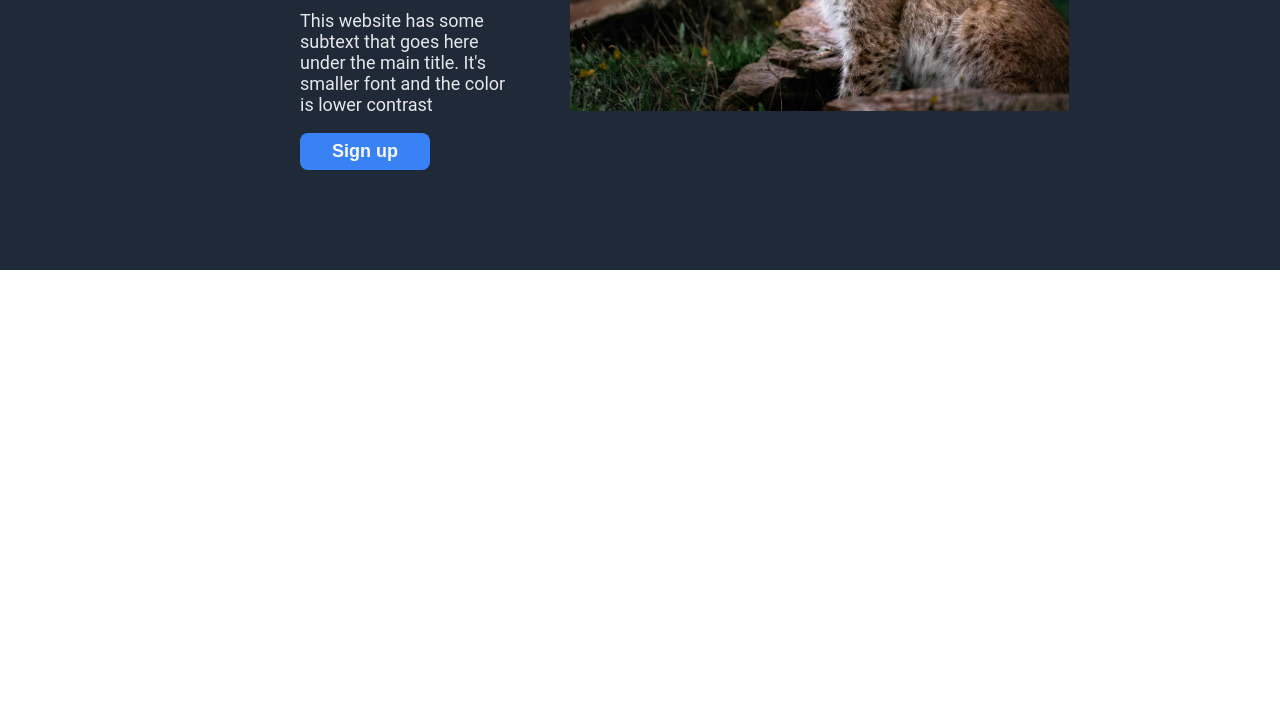
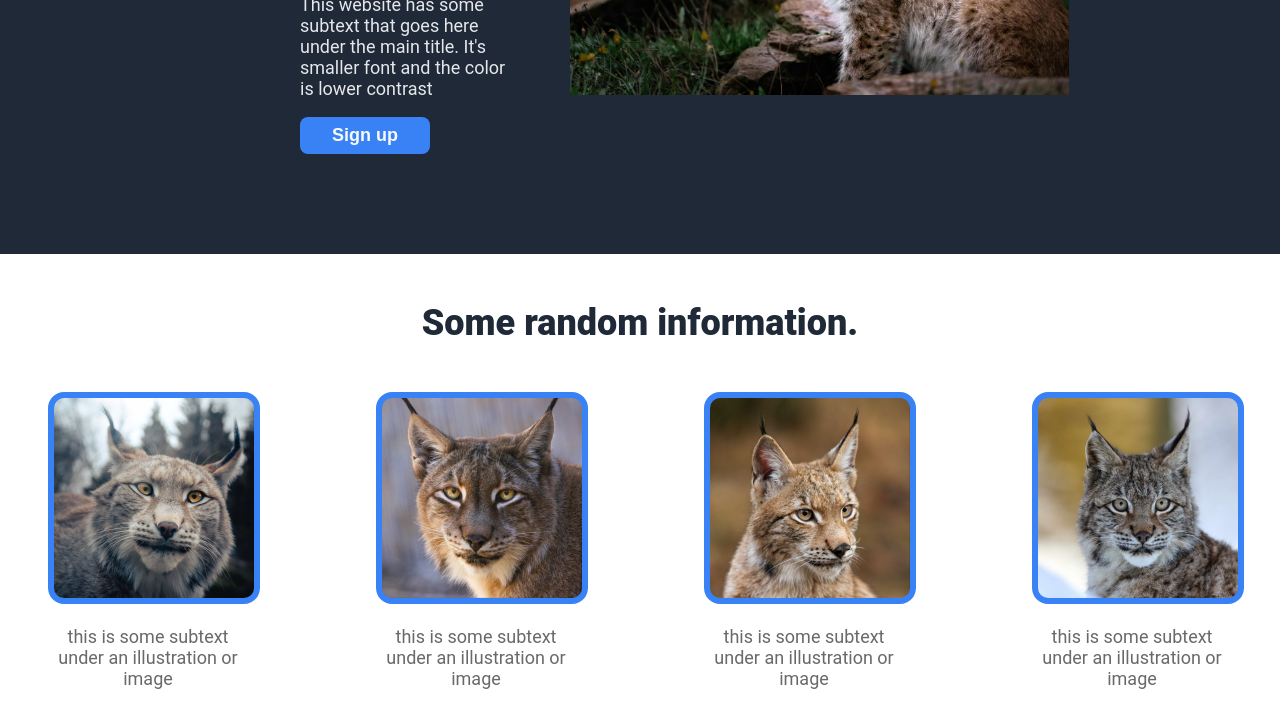
Before and after one commit to McJuliette/landing-page, a plain HTML site: page index.html in a window 1280 px wide. Shown: the part 422-1150 px from the top of the page. Before the commit the page ends 800 px from the top, so only its background shows below. Drawn offline with Linux system fonts and the light colour scheme.

Commit message:
Add images section

```diff
--- a/index.html
+++ b/index.html
@@ -29,6 +29,35 @@
                      alt="Yawning lynx">
             </div>
         </div>
+
+        <div class="images-section">
+            <h2>Some random information.</h2>
+            <div class="images-container">
+                <div class="container">
+                    <img class="img-square"
+                         src="./images/lynx1.jpg">
+                    <p>this is some subtext under an illustration or image</p>
+                </div>
+
+                <div class="container">
+                    <img class="img-square"
+                         src="./images/lynx2.jpg">
+                    <p>this is some subtext under an illustration or image</p>
+                </div>
+
+                <div class="container">
+                    <img class="img-square"
+                         src="./images/lynx3.jpg">
+                    <p>this is some subtext under an illustration or image</p>
+                </div>
+
+                <div class="container">
+                    <img class="img-square"
+                         src="./images/lynx4.jpg">
+                    <p>this is some subtext under an illustration or image</p>
+                </div>
+            </div>
+        </div>
     </body>
 
 </html>
--- a/styles.css
+++ b/styles.css
@@ -14,7 +14,7 @@ a {
 h1 {
     color: #F9FAF8;
     font-size: 48px;
-    font-weight: 900;
+    font-weight: 950;
 }
 
 a,
@@ -33,13 +33,14 @@ a,
     display: flex;
     justify-content: space-between;
     align-items: center;
-    margin-bottom: 64px;
+    margin-bottom: 48px;
 }
 
 
 .logo {
     color: #F9FAF8;
     font-size: 24px;
+    font-weight: 700;
 }
 
 .links {
@@ -74,3 +75,33 @@ button {
     width: 500px;
     height: 333px;
 }
+
+h2 {
+    font-size: 36px;
+    font-weight: 950;
+    color: #1F2937;
+    text-align: center;
+    margin: 48px;
+}
+
+.images-container {
+    display: flex;
+    justify-content: center;
+    gap: 128px;
+    padding-bottom: 64px;
+}
+
+.img-square {
+    width: 200px;
+    height: 200px;
+    border-radius: 16px;
+    border: solid 6px #3882F6;
+    background-color: #3882F6;
+}
+
+.container {
+    width: 200px;
+    text-align: center;
+    color: dimgray;
+    font-size: 18px;
+}
```
Also changed, not shown: images/lynx1.jpg (added), images/lynx2.jpg (added), images/lynx3.jpg (added), images/lynx4.jpg (added).
